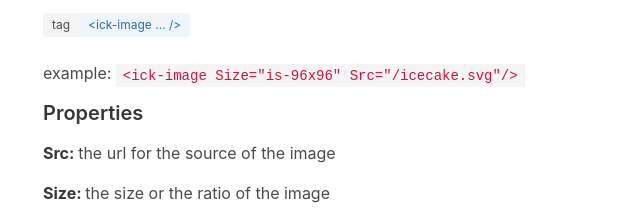
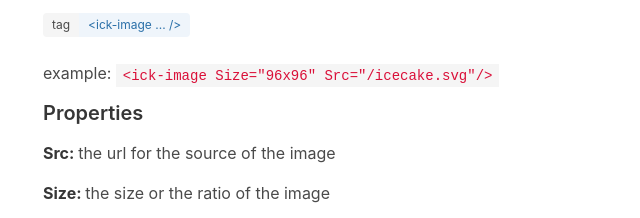
Before and after one commit to icecake-framework/icecake, a plain HTML site: page examples/website/example-snippet-image.html in a window 1280 px wide. Shown: the part 329-547 px from the top of the page, 21-661 px from the left. Drawn offline with nearby package versions, Linux system fonts and the light colour scheme; no server answers.

Commit message:
fic: image size

```diff
--- a/examples/website/example-snippet-image.html
+++ b/examples/website/example-snippet-image.html
@@ -30,7 +30,7 @@
                 <h4>Embeddable snippet</h4>
                 <span class="tags has-addons"><span class="tag">tag</span><span class="tag is-info is-light">&lt;ick-image ... /&gt;</ick-button...></span></span>
                 <p>example: <code>
-                    &lt;ick-image Size="is-96x96" Src="/icecake.svg"/&gt;
+                    &lt;ick-image Size="96x96" Src="/icecake.svg"/&gt;
                 </code></p>
                 <h4>Properties</h4>
                 <p><strong>Src: </strong>the url for the source of the image</p>
```
Also changed, not shown: 1 other file.
